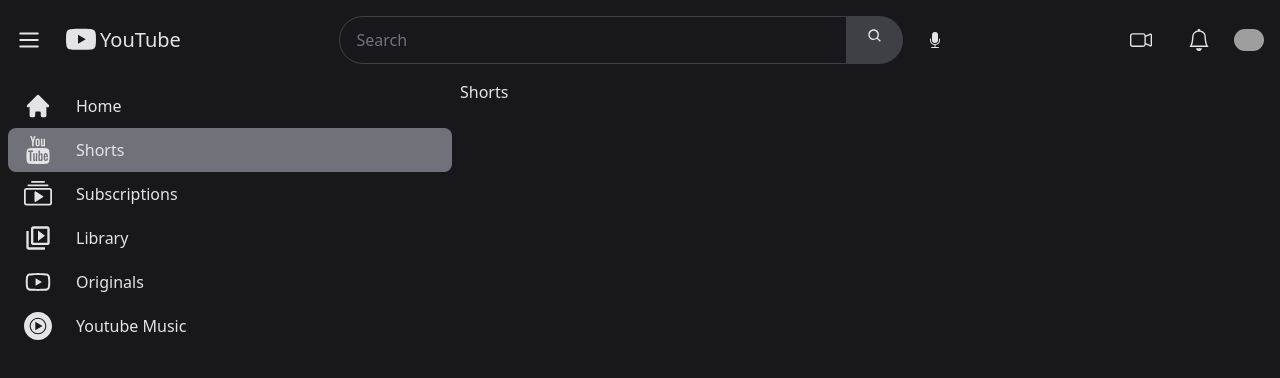
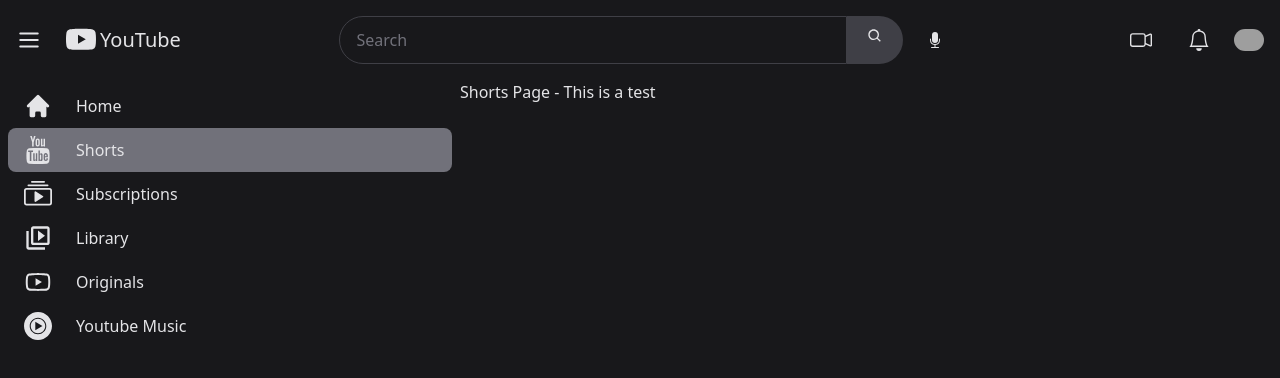
Before and after one commit to chrubrar/you-tub2, a Next.js app: page /shorts in a window 1280 px wide. Shown: the top 378 px of the page. Built offline with nearby package versions, Linux system fonts and the light colour scheme; grey boxes are pictures that could not be loaded.

Commit message:
Second Push

```diff
--- a/src/app/shorts/page.tsx
+++ b/src/app/shorts/page.tsx
@@ -1,9 +1,9 @@
 import React from 'react'
 
-interface Props {}
+interface Props { }
 
 const page = () => {
-  return <div>Shorts</div>
+  return <div>Shorts Page - This is a test</div>
 }
 
 export default page
```
